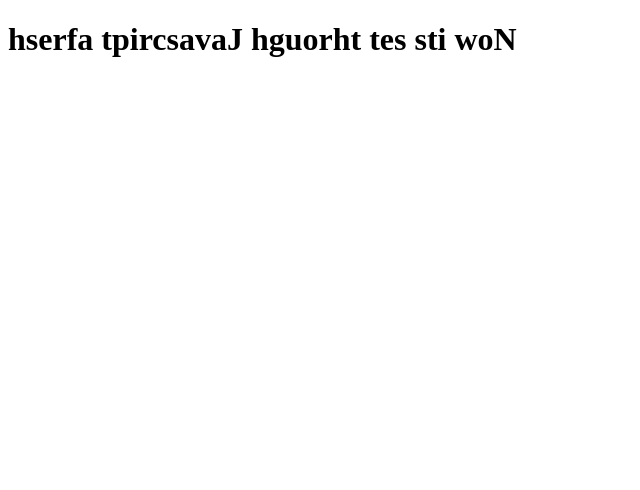
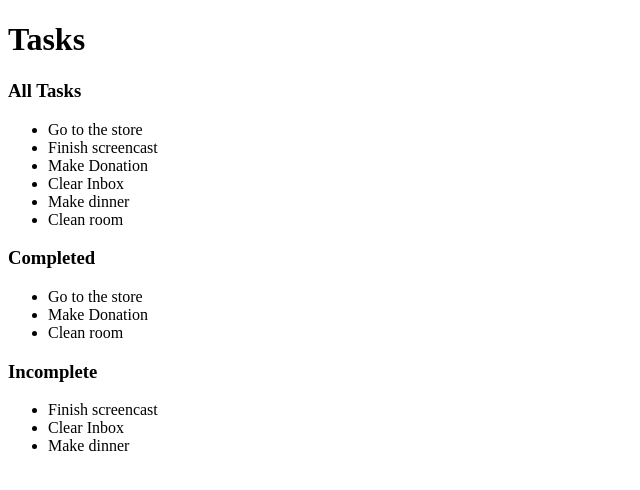
Before and after one commit to wrightkhlebisol/vue-snips, a plain HTML site: page index.html in a window 1280 px wide. Shown: the whole page, without its empty margins (0-640 px from the left). Drawn offline with nearby package versions, Linux system fonts and the light colour scheme.

Commit message:
Computed the Tasks property

```diff
--- a/index.html
+++ b/index.html
@@ -1,39 +1,33 @@
 <!DOCTYPE html>
 <html lang="en">
   <head>
-    <meta charset="UTF-8">
-    <meta name="viewport" content="width=device-width, initial-scale=1.0">
+    <meta charset="UTF-8" />
+    <meta name="viewport" content="width=device-width, initial-scale=1.0" />
     <title>VueJS</title>
     <style>
-        .is-loading{
+      .is-loading {
         background-color: red;
       }
     </style>
-
-
   </head>
   <body>
     <div id="app">
-        <h1>{{ message.split('').reverse().join('') }}</h1>
+      <h1>Tasks</h1>
+      <h3>All Tasks</h3>
+      <ul>
+        <li v-for="task in tasks" v-text="task.description"></li>
+      </ul>
+      <h3>Completed</h3>
+      <ul>
+        <li v-for="task in completedTasks" v-text="task.description"></li>
+      </ul>
+      <h3>Incomplete</h3>
+      <ul>
+        <li v-for="task in incompleteTasks" v-text="task.description"></li>
+      </ul>
     </div>
 
     <script src="https://cdn.jsdelivr.net/npm/vue@2.6.11"></script>
-
-    <script>
-        Vue.config.devtools = true;
-        let app = new Vue({
-            el: '#app',
-            data: {
-               message: "Now its set through Javascript afresh",
-               className: "color-red",
-               isLoading: true,
-            },
-            methods: {
-                toggleLoad(){
-                    this.isLoading = !this.isLoading;
-                }
-            }
-        })
-    </script>
+    <script src="main.js"></script>
   </body>
 </html>
--- /dev/null
+++ b/main.js
@@ -0,0 +1,31 @@
+Vue.config.devtools = true;
+
+let app = new Vue({
+  el: "#app",
+  data: {
+    tasks: [
+      { description: "Go to the store", completed: true },
+      { description: "Finish screencast", completed: false },
+      { description: "Make Donation", completed: true },
+      { description: "Clear Inbox", completed: false },
+      { description: "Make dinner", completed: false },
+      { description: "Clean room", completed: true },
+    ],
+  },
+  methods: {
+    toggleLoad() {
+      this.isLoading = !this.isLoading;
+    },
+  },
+  computed: {
+    // reversedMessage(){
+    //     return this.message.split('').reverse().join('')
+    // },
+    completedTasks() {
+      return this.tasks.filter((task) => task.completed);
+    },
+    incompleteTasks() {
+      return this.tasks.filter((task) => !task.completed);
+    },
+  },
+});
```
Lines whose indentation alone changed are shown as unchanged.
